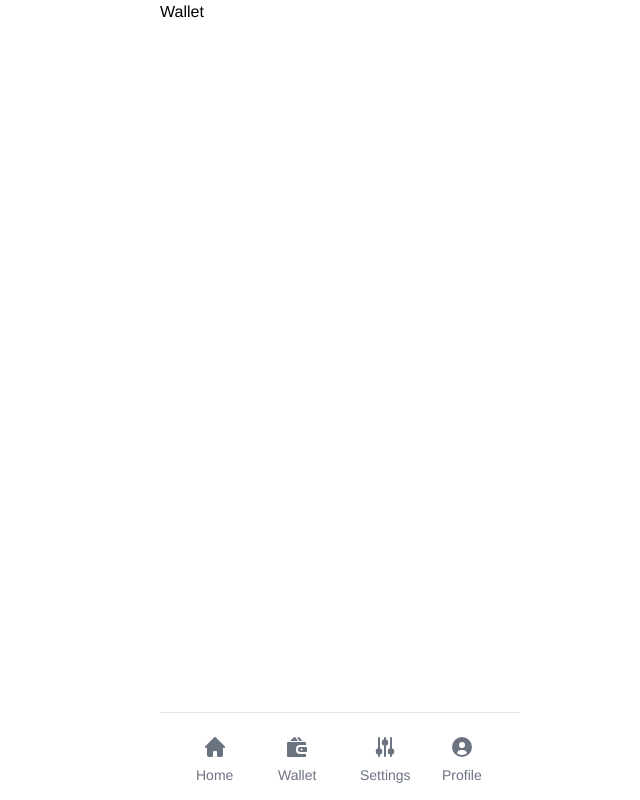
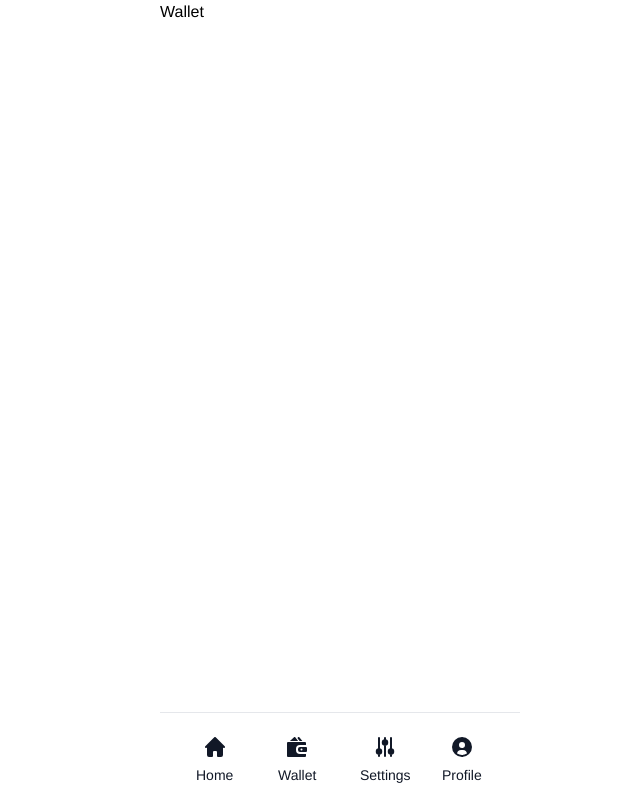
Before and after one commit to Dhruv1238/GoEth, a React (Vite) app in the folder client/: page /wallet in a window 1280 px wide. Shown: the whole page, without its empty margins (300-940 px from the left). Built offline with nearby package versions, Linux system fonts and the light colour scheme.

Commit message:
fix: Navbar Icons

```diff
--- a/client/src/components/Navbar.jsx
+++ b/client/src/components/Navbar.jsx
@@ -4,39 +4,39 @@ import { Link } from 'react-router-dom';
 function Navbar() {
   return (
     <>
-      <div className="bottom-0 h-16 p-4 mb-6 pt-6 border-t border-gray-200 dark:bg-gray-700 dark:border-gray-600 flex flex-col-reverse bg-white">
+      <div className="bottom-0 h-16 p-4 mb-6 pt-6 border-t border-gray-200  flex flex-col-reverse bg-none pointer-events-auto">
         <div className="grid h-full max-w-lg grid-cols-4 mx-auto font-medium">
           <Link to="/home">
-            <button type="button" className="inline-flex flex-col items-center justify-center px-5 dark:hover:bg-gray-800 group">
-              <svg className="w-5 h-5 mb-2 text-gray-500 dark:text-gray-400 group-hover:text-black dark:group-hover:text-blue-500" aria-hidden="true" xmlns="http://www.w3.org/2000/svg" fill="currentColor" viewBox="0 0 20 20">
+            <button type="button" className="inline-flex flex-col items-center justify-center px-5  group">
+              <svg className="w-5 h-5 mb-2 text-gray-900   group-hover:text-blue-500" aria-hidden="true" xmlns="http://www.w3.org/2000/svg" fill="currentColor" viewBox="0 0 20 20">
                   <path d="m19.707 9.293-2-2-7-7a1 1 0 0 0-1.414 0l-7 7-2 2a1 1 0 0 0 1.414 1.414L2 10.414V18a2 2 0 0 0 2 2h3a1 1 0 0 0 1-1v-4a1 1 0 0 1 1-1h2a1 1 0 0 1 1 1v4a1 1 0 0 0 1 1h3a2 2 0 0 0 2-2v-7.586l.293.293a1 1 0 0 0 1.414-1.414Z" />
               </svg>
-              <span className="text-sm text-gray-500 dark:text-gray-400 group-hover:text-black dark:group-hover:text-blue-500">Home</span>
+              <span className="text-sm text-gray-900   group-hover:text-blue-500">Home</span>
             </button>
           </Link>
           <Link to="/wallet">
-            <button type="button" className="inline-flex flex-col items-center justify-center px-5 dark:hover:bg-gray-800 group">
-              <svg className="w-5 h-5 mb-2 text-gray-500 dark:text-gray-400 group-hover:text-black dark:group-hover:text-blue-500" aria-hidden="true" xmlns="http://www.w3.org/2000/svg" fill="currentColor" viewBox="0 0 20 20">
+            <button type="button" className="inline-flex flex-col items-center justify-center px-5  group">
+              <svg className="w-5 h-5 mb-2 text-gray-900   group-hover:text-blue-500" aria-hidden="true" xmlns="http://www.w3.org/2000/svg" fill="currentColor" viewBox="0 0 20 20">
                   <path d="M11.074 4 8.442.408A.95.95 0 0 0 7.014.254L2.926 4h8.148ZM9 13v-1a4 4 0 0 1 4-4h6V6a1 1 0 0 0-1-1H1a1 1 0 0 0-1 1v13a1 1 0 0 0 1 1h17a1 1 0 0 0 1-1v-2h-6a4 4 0 0 1-4-4Z" />
                   <path d="M19 10h-6a2 2 0 0 0-2 2v1a2 2 0 0 0 2 2h6a1 1 0 0 0 1-1v-3a1 1 0 0 0-1-1Zm-4.5 3.5a1 1 0 1 1 0-2 1 1 0 0 1 0 2ZM12.62 4h2.78L12.539.41a1.086 1.086 0 1 0-1.7 1.352L12.62 4Z" />
               </svg>
-              <span className="text-sm text-gray-500 dark:text-gray-400 group-hover:text-black dark:group-hover:text-blue-500">Wallet</span>
+              <span className="text-sm text-gray-900   group-hover:text-blue-500">Wallet</span>
             </button>
           </Link>
           <Link to="/settings">
-            <button type="button" className="inline-flex flex-col items-center justify-center px-5 dark:hover:bg-gray-800 group">
-              <svg className="w-5 h-5 mb-2 text-gray-500 dark:text-gray-400 group-hover:text-black dark:group-hover:text-blue-500" aria-hidden="true" xmlns="http://www.w3.org/2000/svg" fill="currentColor" viewBox="0 0 20 20">
+            <button type="button" className="inline-flex flex-col items-center justify-center px-5  group">
+              <svg className="w-5 h-5 mb-2 text-gray-900   group-hover:text-blue-500" aria-hidden="true" xmlns="http://www.w3.org/2000/svg" fill="currentColor" viewBox="0 0 20 20">
                   <path stroke="currentColor" strokeLinecap="round" strokeLinejoin="round" strokeWidth="2" d="M4 12.25V1m0 11.25a2.25 2.25 0 0 0 0 4.5m0-4.5a2.25 2.25 0 0 1 0 4.5M4 19v-2.25m6-13.5V1m0 2.25a2.25 2.25 0 0 0 0 4.5m0-4.5a2.25 2.25 0 0 1 0 4.5M10 19V7.75m6 4.5V1m0 11.25a2.25 2.25 0 1 0 0 4.5 2.25 2.25 0 0 0 0-4.5ZM16 19v-2" />
               </svg>
-              <span className="text-sm text-gray-500 dark:text-gray-400 group-hover:text-black dark:group-hover:text-blue-500">Settings</span>
+              <span className="text-sm text-gray-900   group-hover:text-blue-500">Settings</span>
             </button>
           </Link>
           <Link to="/profile">
-            <button type="button" className="inline-flex flex-col items-center justify-center px-5 dark:hover:bg-gray-800 group">
-              <svg className="w-5 h-5 mb-2 text-gray-500 dark:text-gray-400 group-hover:text-black dark:group-hover:text-blue-500" aria-hidden="true" xmlns="http://www.w3.org/2000/svg" fill="currentColor" viewBox="0 0 20 20">
+            <button type="button" className="inline-flex flex-col items-center justify-center px-5  group">
+              <svg className="w-5 h-5 mb-2 text-gray-900   group-hover:text-blue-500" aria-hidden="true" xmlns="http://www.w3.org/2000/svg" fill="currentColor" viewBox="0 0 20 20">
                   <path d="M10 0a10 10 0 1 0 10 10A10.011 10.011 0 0 0 10 0Zm0 5a3 3 0 1 1 0 6 3 3 0 0 1 0-6Zm0 13a8.949 8.949 0 0 1-4.951-1.488A3.987 3.987 0 0 1 9 13h2a3.987 3.987 0 0 1 3.951 3.512A8.949 8.949 0 0 1 10 18Z" />
               </svg>
-              <span className="text-sm text-gray-500 dark:text-gray-400 group-hover:text-black dark:group-hover:text-blue-500">Profile</span>
+              <span className="text-sm text-gray-900   group-hover:text-blue-500">Profile</span>
             </button>
           </Link>
         </div>
```
